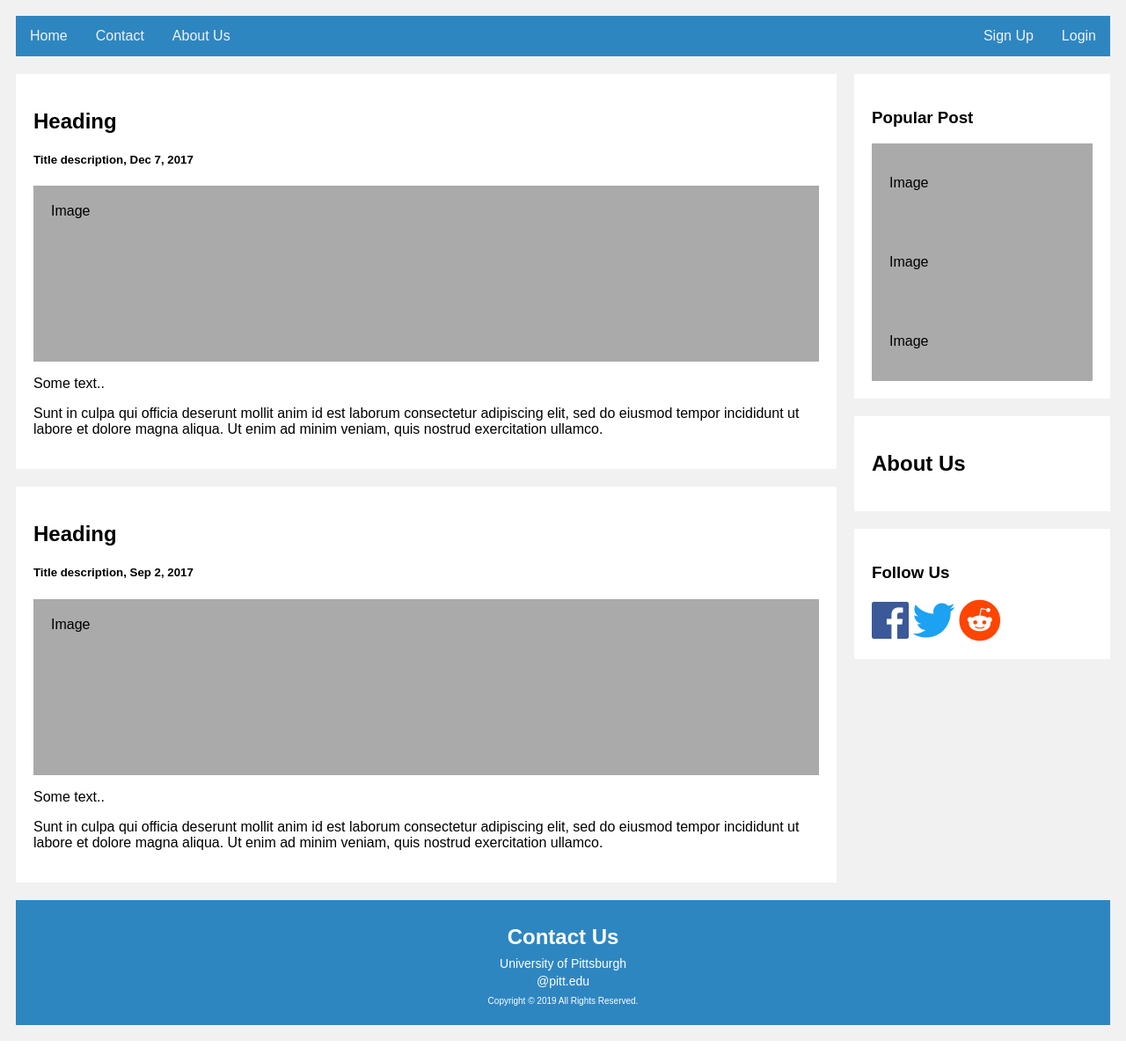
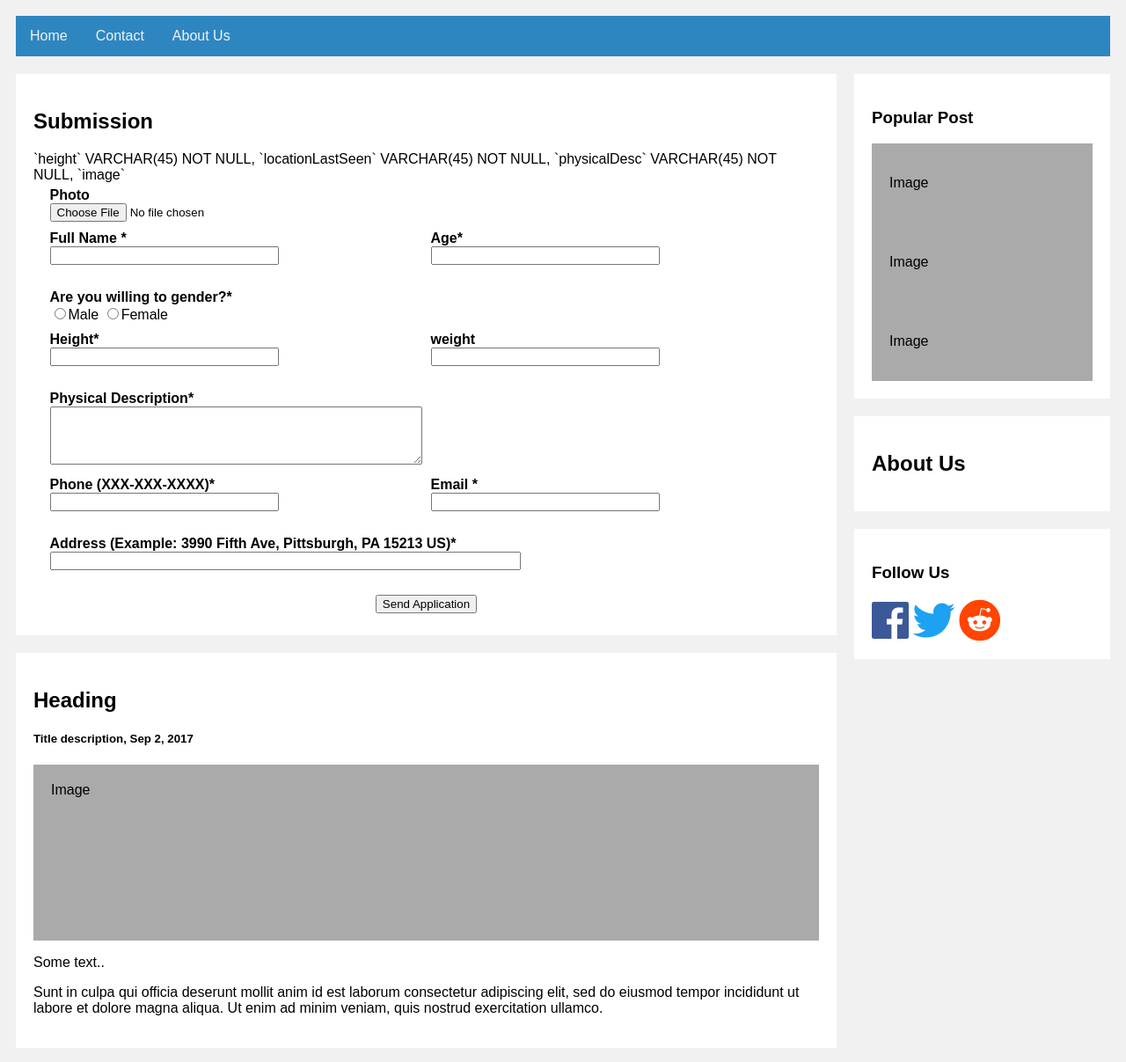
Before and after one commit to ABC101888/human, a PHP site: page / in a window 1280 px wide. Shown: the top 1207 px of the page at 88% size. Before the commit the page ends 1183 px from the top, so only its background shows below. Run offline with PHP 8.4, Linux system fonts and the light colour scheme.

Commit message:
Add files via upload

```diff
--- a/index.php
+++ b/index.php
@@ -13,25 +13,114 @@
 	  	<a href="index.php">Home</a>
 	  	<a href="#contact">Contact</a>
 	  	<a href="#about">About Us</a>
-		<a href="login.php" style="float:right">Login</a>
-		<a href="signup.php" style="float:right">Sign Up</a>
 	</div>
 
 	<div class="row" id="home">
 		<div class="leftcolumn">
 			<div class="card">
-			<h2>Heading</h2>
-				<h5>Title description, Dec 7, 2017</h5>
-			  <div class="fakeimg" style="height:200px;">Image</div>
-			  <p>Some text..</p>
-			  <p>Sunt in culpa qui officia deserunt mollit anim id est laborum consectetur adipiscing elit, sed do eiusmod tempor incididunt ut labore et dolore magna aliqua. Ut enim ad minim veniam, quis nostrud exercitation ullamco.</p>
+			<h2>Submission</h2>
+				<form method="post" action="<?php echo $_SERVER['PHP_SELF']; ?>">
+
+				<!––Enter in first name and last name of applicant-->
+				<table align="center" accesskey=""border="0" cellpadding="5" cellspacing="0">
+					<tr>
+						<td>
+							<label for="fName"><b>Photo<b/></label><br/>
+							<input type="file" name="pic" accept="image/*">
+						</td>
+					</tr>
+
+					<tr>
+						<td style="width: 50%">
+							<label for="fName"><b> Full Name *<b/></label><br/>
+							<input name="fName" type="text" style="width: 260px" value="<?php if(isset($_POST['fName'])){echo $_POST['fName'];}?>"/><br/>
+							<?php if(isset($output['fName'])){echo "<font color='yellow'>".$output['fName']."</font>";}?><br/>
+						</td>
+
+						<td style="width: 50%">
+							<label for="DOB"><b>Age*</b></label><br/>
+							<input name="age" type="text" style="width: 260px" value="<?php if(isset($_POST['age'])){echo $_POST['age'];} ?>"/><br/>
+							<?php if(isset($output['age'])){echo "<font color='yellow'>".$output['age']."</font>";} ?><br/>
+						</td>
+					</tr>
+
+					<!––Enter in name and DOB of applicant-->
+					<tr>
+						<td colspan="2">
+							<label for="gender"><b>Are you willing to gender?*</b></label><br/>
+							<input name="gender" type="radio" value="Yes" <?php if (isset($_POST['gender']) && $_POST['gender'] == "Yes") echo 'checked="checked"';?>>Male
+							<input name="gender" type="radio" value="No" <?php if (isset($_POST['gender']) && $_POST['gender'] == "No") echo 'checked="checked"';?>>Female
+							<?php if(isset($output['gender'])){echo "<font color='yellow'>".$output['gender']."</font>";}?><br/>
+						</td>
+					</tr>
+
+  `height` VARCHAR(45) NOT NULL,
+  `locationLastSeen` VARCHAR(45) NOT NULL,
+  `physicalDesc` VARCHAR(45) NOT NULL,
+  `image`
+					<tr>
+						<td>
+							<label for="height"><b>Height*</b></label><br/>
+							<input name="height" type="text" style="width: 260px" value="<?php if(isset($_POST['height'])){echo $_POST['height'];}?>"/><br/>
+							<?php if(isset($output['height'])){echo "<font color='yellow'>".$output['height']."</font>";} ?><br/>
+						</td>
+						<td>
+							<label for="weight"><b>weight</b></label><br/>
+							<input name="weight" type="text"  style="width: 260px" value="<?php if(isset($_POST['weight'])){echo $_POST['weight'];}?>"/><br/>
+							<?php if(isset($output['weight'])){echo "<font color='yellow'>".$output['weight']."</font>";} ?><br/>
+						</td>
+					</tr>
+
+					<tr>
+						<td>
+							<label for="height"><b>Physical Description*</b></label><br/>
+							<textarea rows="4" cols="50"></textarea>
+						</td>
+					</tr>
+
+					<!––Enter in applicant's Phone Number -->
+					<tr>
+						<td>
+							<label for="Phone"><b>Phone (XXX-XXX-XXXX)*</b></label><br/>
+							<input name="Phone" type="text" style="width: 260px" value="<?php if(isset($_POST['Phone'])){echo $_POST['Phone'];}?>"/><br/>
+							<?php if(isset($output['Phone'])){echo "<font color='yellow'>".$output['Phone']."</font>";} ?><br/>
+						</td>
+
+					<!––Enter in applicant's Email-->
+						<td>
+							<label for="Email_Address"><b>Email *</b></label><br/>
+							<input name="Email_Address" type="text"  style="width: 260px" value="<?php if(isset($_POST['Email_Address'])){echo $_POST['Email_Address'];}?>"/><br/>
+							<?php if(isset($output['Email_Address'])){echo "<font color='yellow'>".$output['Email_Address']."</font>";} ?><br/>
+						</td>
+					</tr>
+
+					<!––Enter in applicant's Address-->
+					<tr>
+						<td colspan="2">
+							<label for="Address"><b>Address (Example: 3990 Fifth Ave, Pittsburgh, PA 15213 US)*</b></label><br />
+							<input name="Address" type="text"  style="width: 535px" value="<?php if(isset($_POST['Address'])){echo $_POST['Address'];}?>"/><br/>
+							<?php if(isset($output['Address'])){echo "<font color='yellow'>".$output['Address']."</font>";}?><br/>
+						</td>
+					</tr>
+
+					<tr>
+						<td colspan="2" style="text-align: center;">
+							<input name="submit" type="submit" value="Send Application"/>
+						</td>
+					</tr>
+				</table>
+			</form>
 			</div>
+
+
+
+
 			<div class="card">
-			<h2>Heading</h2>
-			<h5>Title description, Sep 2, 2017</h5>
-			<div class="fakeimg" style="height:200px;">Image</div>
-			<p>Some text..</p>
-			<p>Sunt in culpa qui officia deserunt mollit anim id est laborum consectetur adipiscing elit, sed do eiusmod tempor incididunt ut labore et dolore magna aliqua. Ut enim ad minim veniam, quis nostrud exercitation ullamco.</p>
+				<h2>Heading</h2>
+				<h5>Title description, Sep 2, 2017</h5>
+				<div class="fakeimg" style="height:200px;">Image</div>
+				<p>Some text..</p>
+				<p>Sunt in culpa qui officia deserunt mollit anim id est laborum consectetur adipiscing elit, sed do eiusmod tempor incididunt ut labore et dolore magna aliqua. Ut enim ad minim veniam, quis nostrud exercitation ullamco.</p>
 			</div>
 		</div>
 	  <div class="rightcolumn">
```
